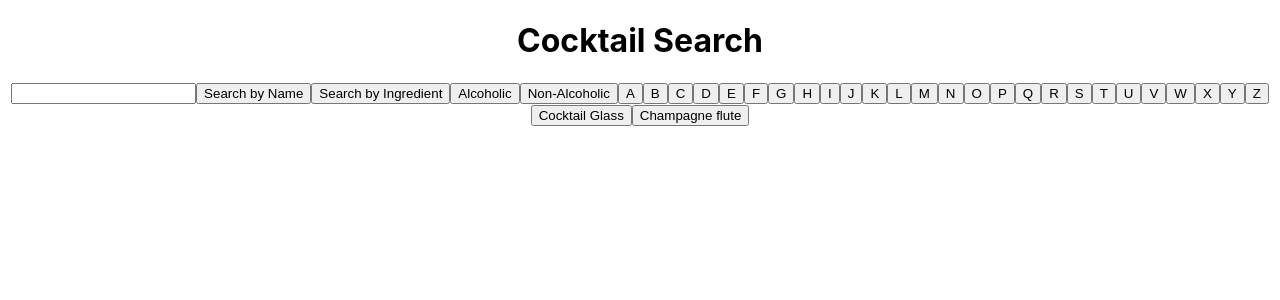
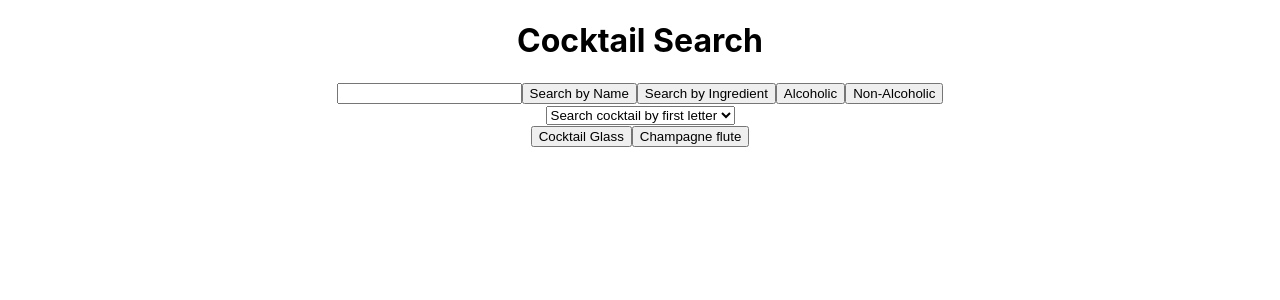
Before and after one commit to angelinaturchyn/cocktail-search, a React (Create React App) app: page / in a window 1280 px wide. Shown: the top 300 px of the page. Built offline with nearby package versions, Linux system fonts and the light colour scheme; the HTML template or start-up script is replaced by a standard one.

Commit message:
added dropdown

```diff
--- a/src/App.js
+++ b/src/App.js
@@ -1,13 +1,15 @@
 
 import './App.css';
-import {GameBanner} from "./components/gameBanner";
+import {Banner} from "./components/banner";
 import {CocktailSearch} from "./components/cocktailSearch";
+import {WhatCocktailCanIMake} from "./components/whatCocktailCanIMake";
 
 function App() {
   return (
     <div className="App">
-    <GameBanner/>
+    <Banner/>
       <CocktailSearch/>
+      <WhatCocktailCanIMake/>
     </div>
   );
 }
--- a/src/components/gameBanner.js
+++ b/src/components/banner.js
@@ -1,6 +1,7 @@
 import React from 'react';
 import {CocktailSearch} from "./cocktailSearch";
-export const GameBanner = () => {
+
+export const Banner = () => {
     return (
         <div id="quiz-container">
         <h1>Cocktail Search </h1>
--- a/src/components/cocktailSearch.js
+++ b/src/components/cocktailSearch.js
@@ -4,6 +4,7 @@ export const CocktailSearch = () => {
     const [searchTerm, setSearchTerm] = useState("");
     const [cocktails, setCocktails] = useState([]);
     const [error, setError] = useState("");
+    const [selectedFirstLetter, setSelectedFirstLetter] = useState("");
 
     const handleInputChange = (event) => {
         setSearchTerm(event.target.value);
@@ -115,11 +116,19 @@ export const CocktailSearch = () => {
                 <button onClick={handleSearchByIngredient}>Search by Ingredient</button>
                 <button onClick={handleSearchByAlcoholic}>Alcoholic</button>
                 <button onClick={handleSearchByNonAlcoholic}>Non-Alcoholic</button>
-                {[...Array(26)].map((_, index) => (
-                    <button key={index} onClick={() => handleSearchByFirstLetter(String.fromCharCode(65 + index))}>
-                        {String.fromCharCode(65 + index)}
-                    </button>
-                ))}
+                <div>
+                    <select
+                        value={selectedFirstLetter}
+                        onChange={(e) => handleSearchByFirstLetter(e.target.value)}
+                    >
+                        <option value="">Search cocktail by first letter</option>
+                        {[...Array(26)].map((_, index) => (
+                            <option key={index} value={String.fromCharCode(65 + index)}>
+                                {String.fromCharCode(65 + index)}
+                            </option>
+                        ))}
+                    </select>
+                </div>
                 <button onClick={handleSearchByGlass}>Cocktail Glass</button>
                 <button onClick={handleSearchCocktailByChampagneGlass}>Champagne flute</button>
             </div>
--- /dev/null
+++ b/src/components/whatCocktailCanIMake.js
@@ -0,0 +1,5 @@
+import React, { useState, useEffect } from "react";
+
+export const WhatCocktailCanIMake = () => {
+
+}
```
